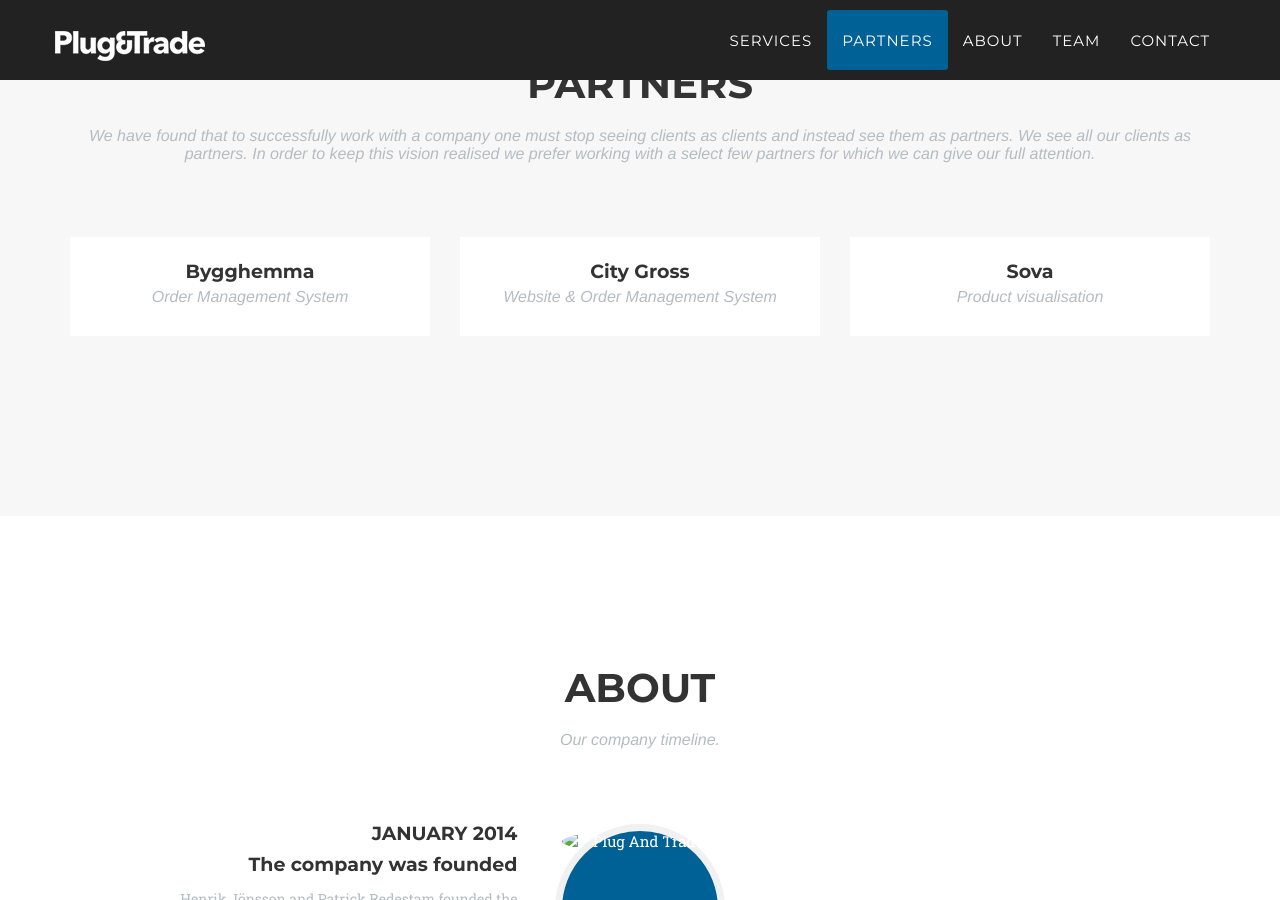
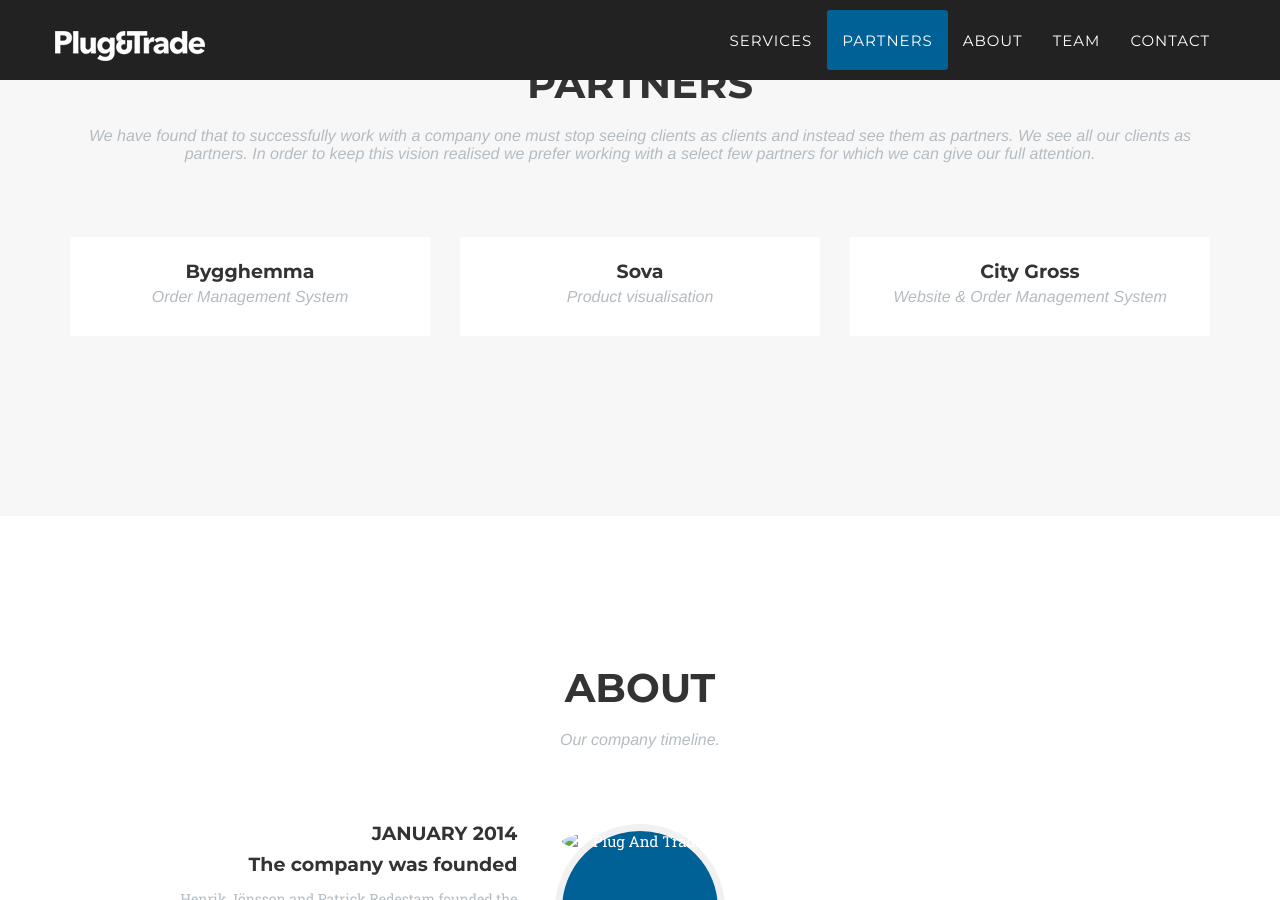
Before and after one commit to PlugAndTrade/plugandtrade.github.io, a Jekyll site: the page built from _posts/2014-07-17-project-2.markdown, in a window 1280 px wide and 900 px high, scrolled down 1708 px. Built offline with Jekyll 4.4.1, drawn with Linux system fonts in a browser that asks for light colours; some web fonts are replaced; part of the change alters nothing that is shown.

Commit message:
Altered order of partners, again

```diff
--- a/_posts/2014-07-17-project-2.markdown
+++ b/_posts/2014-07-17-project-2.markdown
@@ -3,7 +3,7 @@ title: Sova
 subtitle: Product visualisation
 layout: default
 modal-id: 2
-date: 2015-11-01
+date: 2016-01-01
 img: sova.png
 thumbnail: sova-thumbnail.png
 alt: image-alt
```
